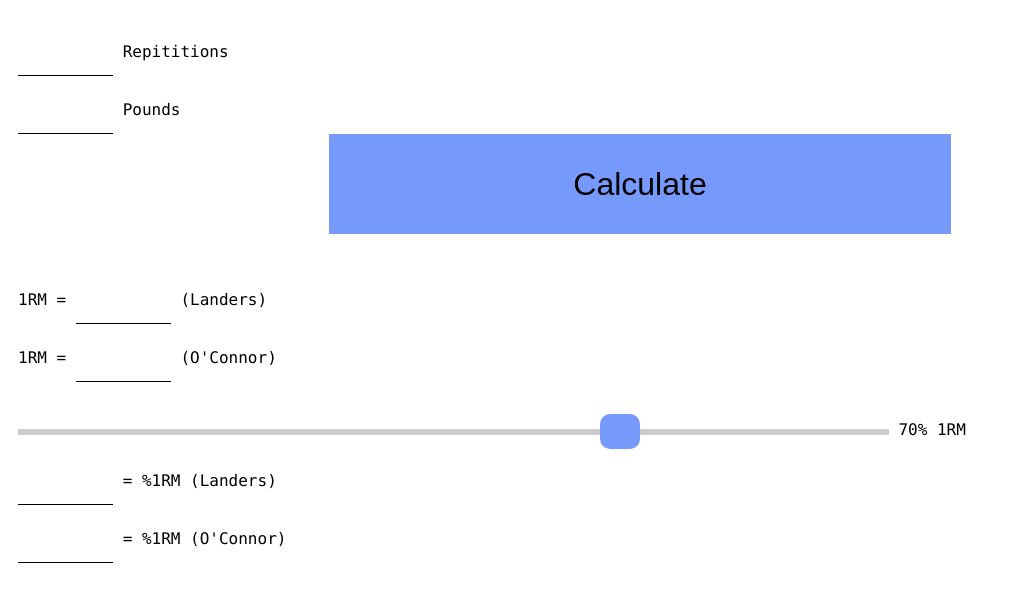
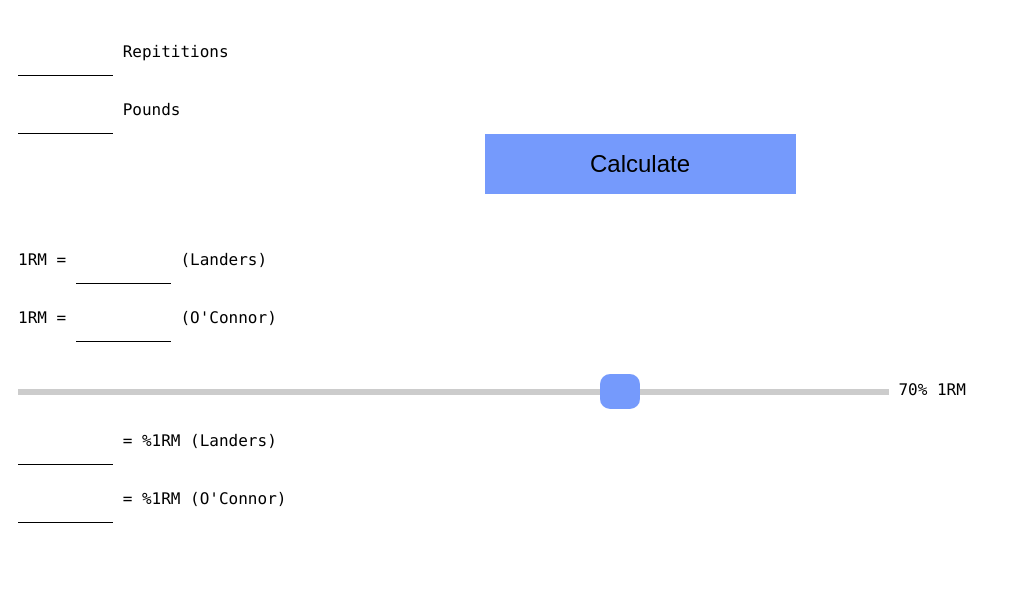
Before and after one commit to camerondpt/OneRepMax, a plain HTML site: page index.html in a window 1280 px wide. Shown: the whole page, without its empty margins (0-1011 px from the left). Drawn offline with nearby package versions, Linux system fonts and the light colour scheme.

Commit message:
sizing fixes

```diff
--- a/stylesheet.css
+++ b/stylesheet.css
@@ -87,11 +87,11 @@ input[type=range]:focus::-webkit-slider-runnable-track {
 button {
   box-shadow: 0px 0px 0px rgba(0, 0, 0, 0), 0px 0px 0px rgba(13, 13, 13, 0);
   border: 0px solid #000000;
-  height: 100px;
-  width: 50%;
+  height: 60px;
+  width: 25%;
   background: #759afc;
   cursor: pointer;
-  font-size: 2em;
+  font-size: 1.5em;
   display: block;
   margin: auto;
   -webkit-appearance: none;
```
